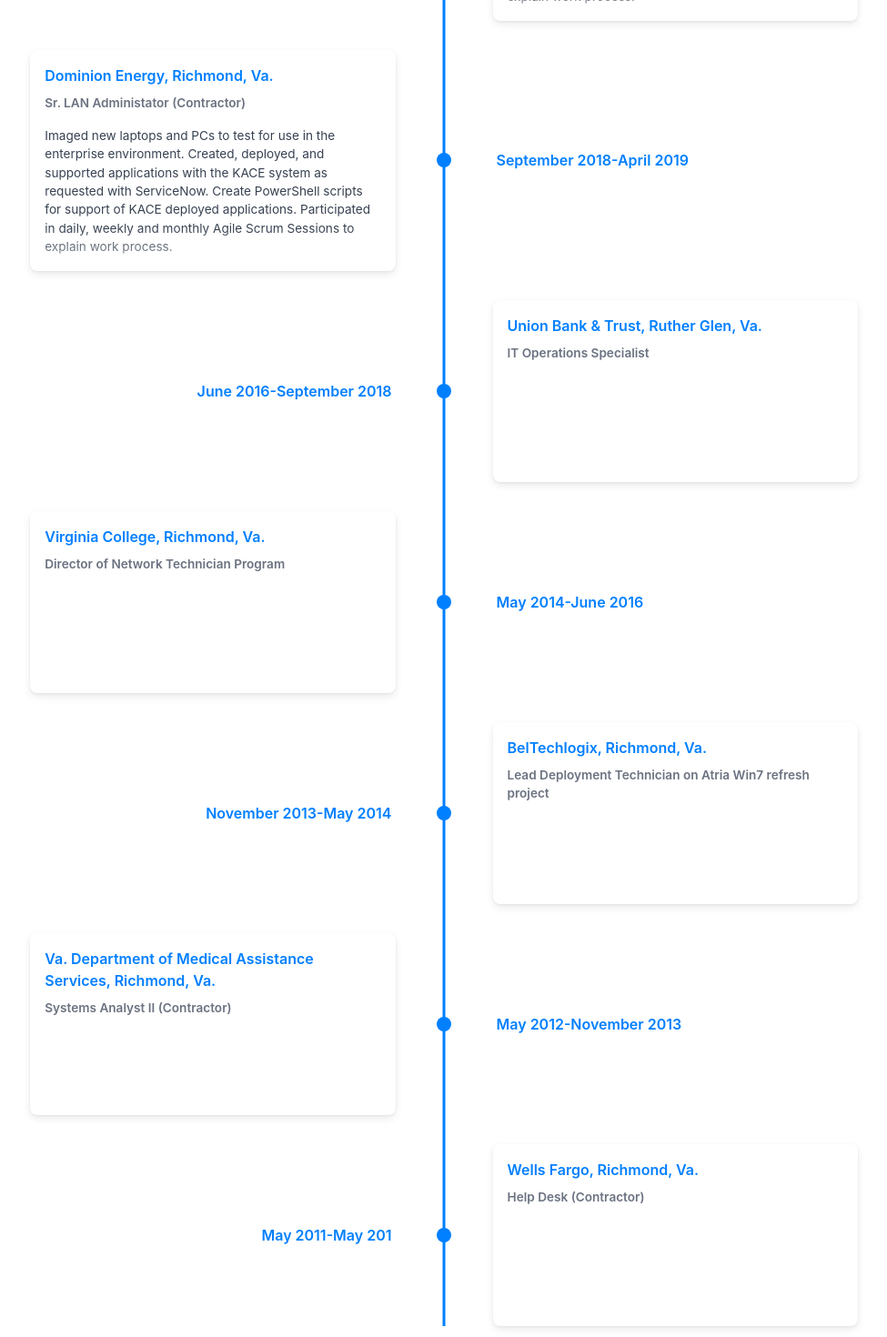
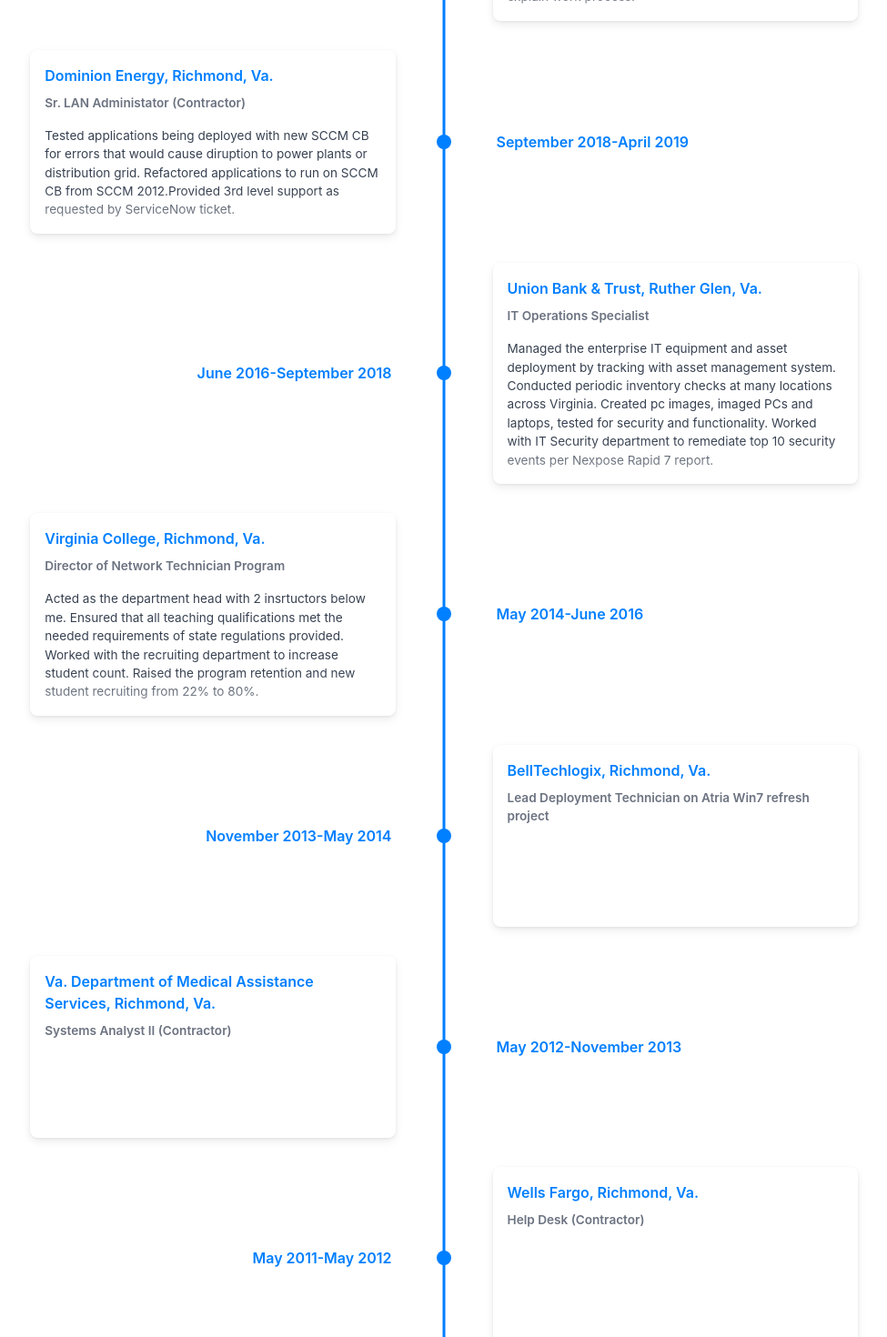
Before and after one commit to timdavidson2/react-portfolio, a React (Create React App) app in the folder portfolio/: page /experience in a window 1280 px wide. Shown: the part 800-2270 px from the top of the page at 91% size, without its empty margins (152-1127 px from the left). Built offline with nearby package versions, Linux system fonts and the light colour scheme; a web font is replaced by a local one.

Commit message:
add information to experience page

```diff
--- a/portfolio/src/pages/Experience.js
+++ b/portfolio/src/pages/Experience.js
@@ -24,23 +24,23 @@
       cardTitle: "Dominion Energy, Richmond, Va.",
       cardSubtitle: "Sr. LAN Administator (Contractor)",
       cardDetailedText:
-        "Imaged new laptops and PCs to test for use in the enterprise environment. Created, deployed, and supported applications with the KACE system as requested with ServiceNow. Create PowerShell scripts for support of KACE deployed applications. Participated in daily, weekly and monthly Agile Scrum Sessions to explain work process.",
+        "Tested applications being deployed with new SCCM CB for errors that would cause diruption to power plants or distribution grid. Refactored applications to run on SCCM CB from SCCM 2012.Provided 3rd level support as requested by ServiceNow ticket. ",
     },
     {
       title: "June 2016-September 2018",
       cardTitle: "Union Bank & Trust, Ruther Glen, Va.",
       cardSubtitle: "IT Operations Specialist",
-      cardDetailedText: "",
+      cardDetailedText: "Managed the enterprise IT equipment and asset deployment by tracking with asset management system. Conducted periodic inventory checks at many locations across Virginia. Created pc images, imaged PCs and laptops, tested for security and functionality. Worked with IT Security department to remediate top 10 security events per Nexpose Rapid 7 report.   ",
     },
     {
       title: "May 2014-June 2016",
       cardTitle: "Virginia College, Richmond, Va.",
       cardSubtitle: "Director of Network Technician Program",
-      cardDetailedText: "",
+      cardDetailedText: "Acted as the department head with 2 insrtuctors below me. Ensured that all teaching qualifications met the needed requirements of state regulations provided. Worked with the recruiting department to increase student count. Raised the program retention and new student recruiting from 22% to 80%.",
     },
     {
       title: "November 2013-May 2014",
-      cardTitle: "BelTechlogix, Richmond, Va.",
+      cardTitle: "BellTechlogix, Richmond, Va.",
       cardSubtitle: "Lead Deployment Technician on Atria Win7 refresh project",
       cardDetailedText: "",
     },
@@ -51,7 +51,7 @@
       cardDetailedText: "",
     },
     {
-      title: "May 2011-May 201",
+      title: "May 2011-May 2012",
       cardTitle: "Wells Fargo, Richmond, Va.",
       cardSubtitle: "Help Desk (Contractor)",
       cardDetailedText: "",
```
